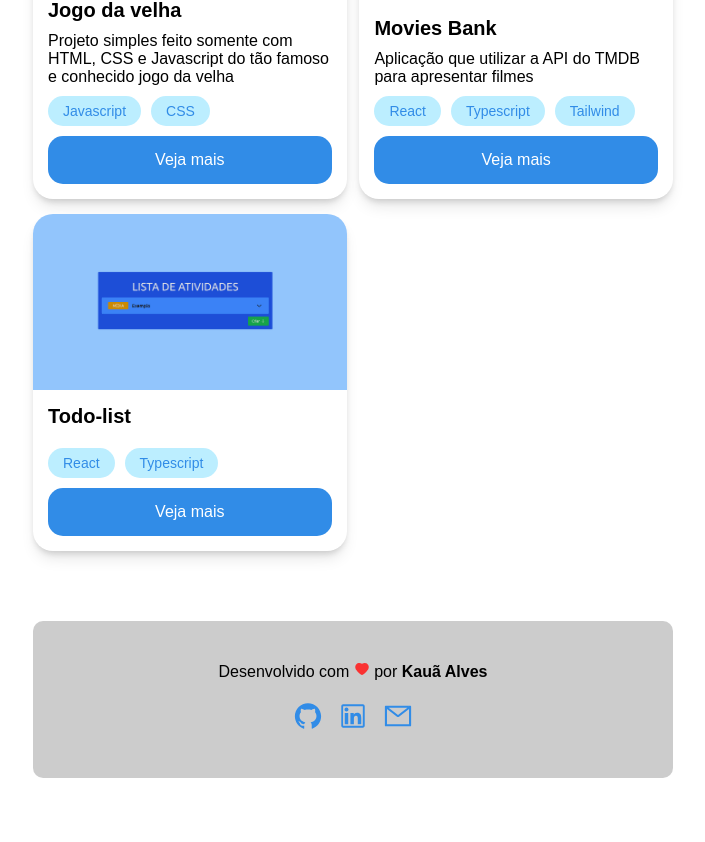
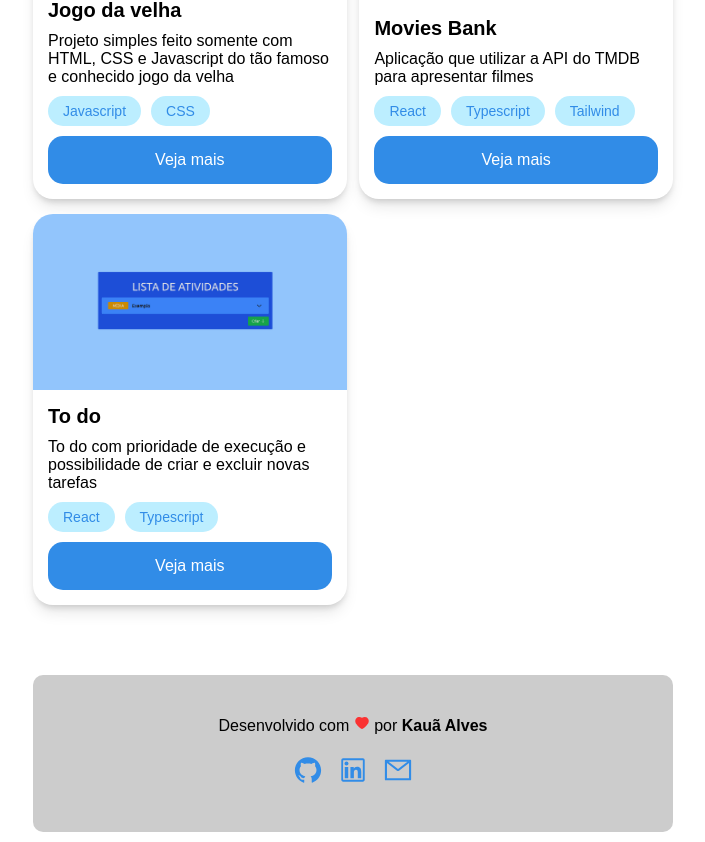
Before and after one commit to Kato2004/portfolio, a React (Vite) app: page / in a window 1280 px wide. Shown: the part 1431-2273 px from the top of the page, without its empty margins (287-992 px from the left). Before the commit the page ends 2219 px from the top, so only its background shows below. Built offline with nearby package versions, Linux system fonts and the light colour scheme; no server answers.

Commit message:
solving bugs

```diff
--- a/src/pages/home/index.tsx
+++ b/src/pages/home/index.tsx
@@ -91,9 +91,10 @@ export const Content = () => {
             {
               imgSrc: todoListJpg,
               projectSrc: "https://todo-list-react-vert-one.vercel.app",
-              resume: "",
+              resume:
+                "To do com prioridade de execução e possibilidade de criar e excluir novas tarefas",
               tags: ["React", "Typescript"],
-              title: "Todo-list",
+              title: "To do",
             },
           ]}
         />
```
